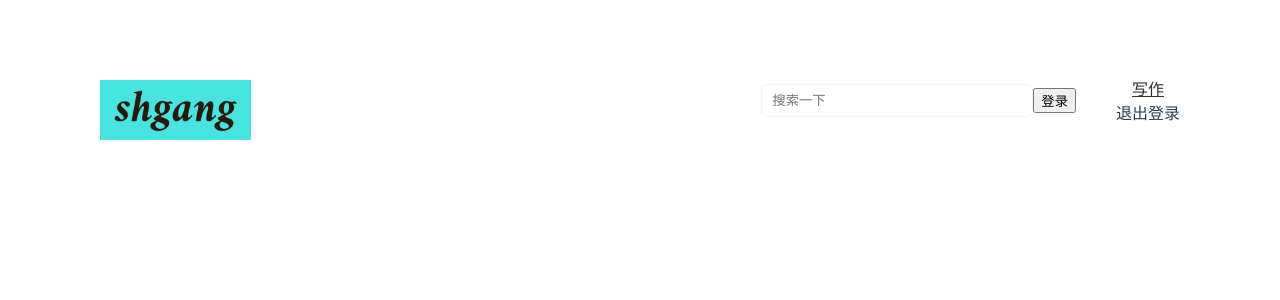
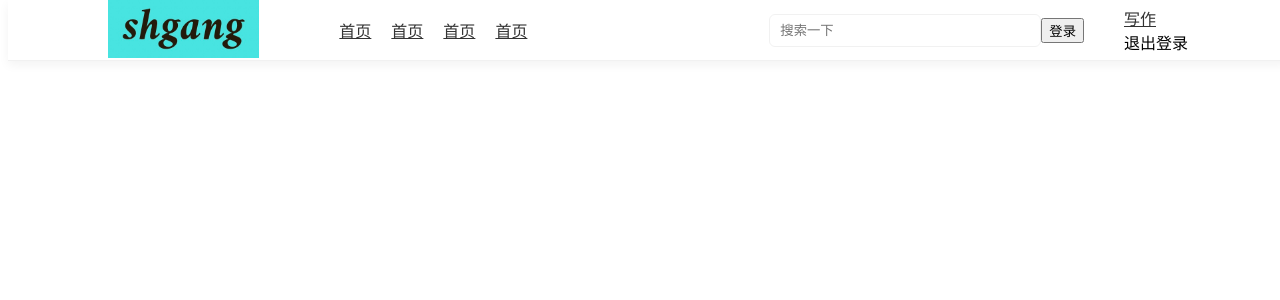
Before and after one commit to shgang97/my-blog, a Vue app in the folder frontend/: page / in a window 1280 px wide. Shown: the top 300 px of the page. Built offline with nearby package versions, Linux system fonts and the light colour scheme.

Commit message:
navigation in header

```diff
--- a/frontend/src/App.vue
+++ b/frontend/src/App.vue
@@ -18,12 +18,4 @@ export default {
 </script>
 
 <style>
-#app {
-  font-family: Avenir, Helvetica, Arial, sans-serif;
-  -webkit-font-smoothing: antialiased;
-  -moz-osx-font-smoothing: grayscale;
-  text-align: center;
-  color: #2c3e50;
-  margin-top: 60px;
-}
 </style>
--- a/frontend/src/layout/Header.vue
+++ b/frontend/src/layout/Header.vue
@@ -1,20 +1,22 @@
 <template>
-  <div class="header-wrap">
+  <header class="main-header main-header visible">
+    <div class="container">
+      <div class="header-left">
         <!-- logo -->
-    <div class="header-left">
-      <h1>
         <a href="/">
-          <img class="logo-img" src="/images/logo.png" alt="-LOGO" />
+          <img class="logo-img" src="/images/logo.png" alt="shgang's blog"/>
         </a>
-      </h1>
         <!-- 导航 -->
-      <ul class="header-nav">
-        <li><a href=""></a></li>
+        <ul role="navigation" class="header-nav">
+          <li><a href="/">首页</a></li>
+          <li><a href="/">首页</a></li>
+          <li><a href="/">首页</a></li>
+          <li><a href="/">首页</a></li>
         </ul>
       </div>
       <div class="header-right">
         <div class="header-search">
-        <input id="search-input" type="text" placeholder="搜索一下" />
+          <input id="search-input" type="text" placeholder="搜索一下"/>
           <i class="iconfont icon-search"></i>
           <div class="search-drop"></div>
         </div>
@@ -24,12 +26,15 @@
         <div class="login-end">
           <p class="iconfont icon-yonghu"><span class="login-username"></span></p>
           <ul class="login-drop">
-          <a href="/writing"><li>写作</li></a>
+            <a href="/writing">
+              <li>写作</li>
+            </a>
             <li class="login-out">退出登录</li>
           </ul>
         </div>
       </div>
     </div>
+  </header>
 </template>
 
 <script>
@@ -52,46 +57,52 @@ header {
   z-index: 99;
   top: 0;
 }
+
 .logo-img {
   /*height: 100px;*/
   max-height: 60px;
 }
-.header-wrap {
+
+.container {
   width: 1080px;
   height: 100%;
   margin: 0 auto;
   display: flex;
   justify-content: space-between;
 }
-.header-wrap ul {
+
+.container ul {
   list-style: none;
 }
+
 .header-left,
 .header-right {
   height: 100%;
   display: flex;
   align-items: center;
 }
-.header-wrap h1 {
-  font-size: 30px;
-  font-weight: bold;
-}
-.header-wrap a {
+
+.container a {
   color: #333;
 }
+
 .header-nav {
   display: flex;
   margin-left: 20px;
 }
+
 .header-nav li {
   margin-left: 20px;
 }
+
 .header-nav .active {
   color: #448ef6;
 }
+
 .header-search {
   position: relative;
 }
+
 .header-search input {
   border: 1px solid #f1f1f1;
   background-color: transparent;
@@ -102,12 +113,14 @@ header {
   width: 230px;
   color: #86909c;
 }
+
 .header-search i {
   position: absolute;
   right: 10px;
   top: 8px;
   color: #86909c;
 }
+
 .search-drop {
   display: none;
   position: absolute;
@@ -121,6 +134,7 @@ header {
   min-width: 270px;
   white-space: nowrap;
 }
+
 .search-drop a {
   display: block;
   padding: 0 12px;
@@ -130,6 +144,7 @@ header {
   cursor: pointer;
   text-decoration: none;
 }
+
 .search-drop a:hover {
   background-color: #f1f1f1;
 }
```
Lines whose indentation alone changed are shown as unchanged.
